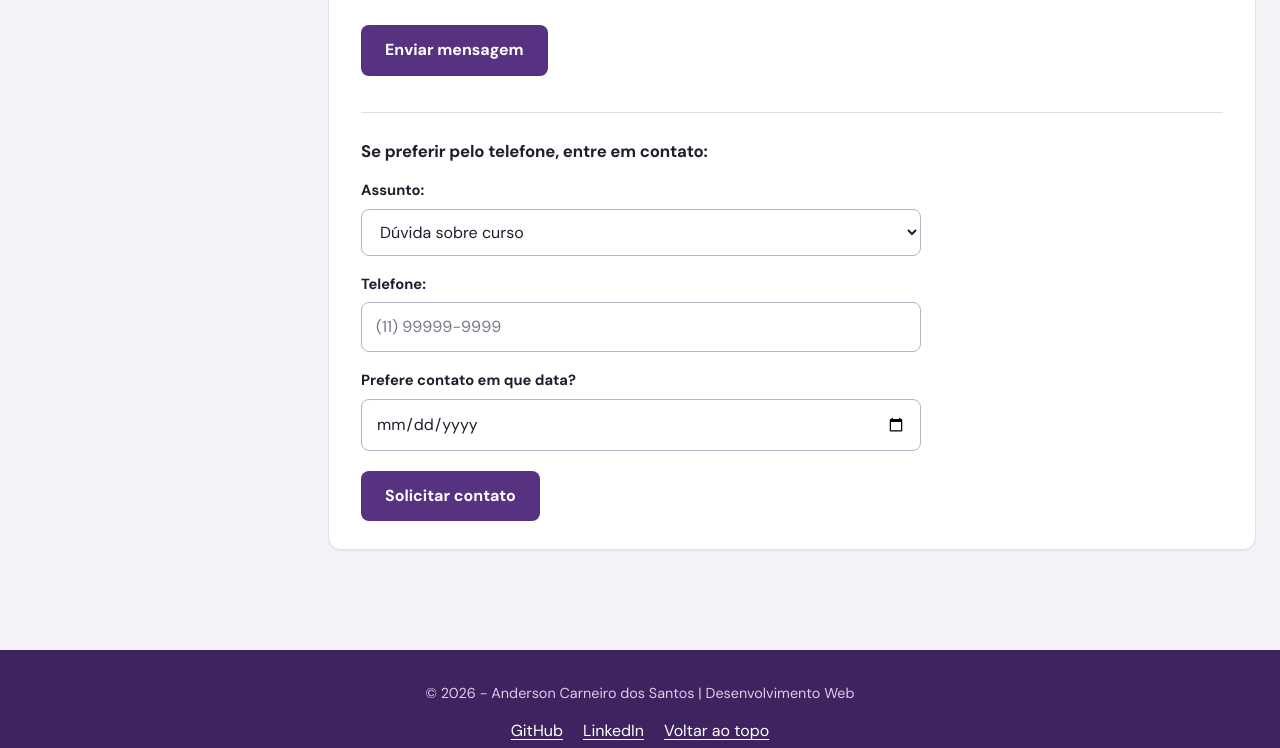
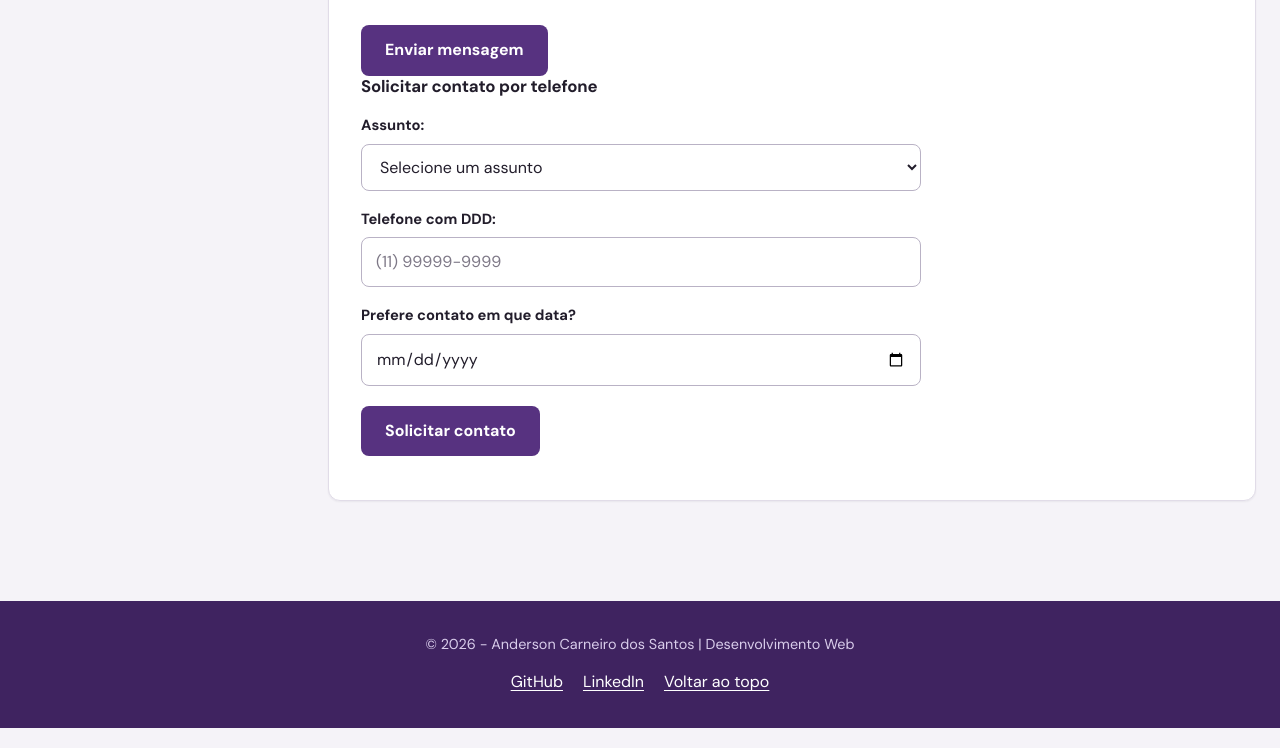
Before and after one commit to Ander010102/portfolio-web, a plain HTML site: page index.html in a window 1280 px wide. Shown: the part 4636-5384 px from the top of the page. Drawn offline with Linux system fonts and the light colour scheme.

Commit message:
Update index.html

```diff
--- a/index.html
+++ b/index.html
@@ -228,45 +228,77 @@
             <p>Meu primeiro código foi um "Olá, Mundo" em Java!</p>
         </aside>
 
-        <section id="contato">
-            <h3>Fale comigo</h3>
 
-            <h4>Se você tiver alguma dúvida ou sugestão, entre em contato:</h4>
+<section id="contato">
+    <h3>Fale comigo</h3>
+
+    <div class="contatos-grid">
+
+        <!-- CONTATO POR E-MAIL -->
+        <div class="contato-card">
+
+            <h4>Entre em contato por e-mail</h4>
+
             <form id="formContato" novalidate>
+
                 <label for="nomeContato">Nome:</label>
-                <input type="text" id="nomeContato" required minlength="3" maxlength="50">
+                <input type="text" id="nomeContato"
+                    required minlength="3" maxlength="50">
 
                 <label for="emailContato">E-mail:</label>
-                <input type="email" id="emailContato" required maxlength="100">
+                <input type="email" id="emailContato"
+                    required maxlength="100">
 
                 <label for="assunto">Assunto:</label>
-                <input type="text" id="assunto" maxlength="80" placeholder="Dúvida, sugestão...">
+                <input type="text" id="assunto"
+                    maxlength="80" placeholder="Dúvida, sugestão...">
 
                 <label for="mensagemContato">Mensagem:</label>
-                <textarea id="mensagemContato" required minlength="10" maxlength="500"
+                <textarea id="mensagemContato"
+                    required minlength="10" maxlength="500"
                     placeholder="Digite sua mensagem aqui..."></textarea>
 
                 <button type="submit">Enviar mensagem</button>
+
                 <p id="feedback" aria-live="polite"></p>
+
             </form>
+        </div>
 
-            <h4>Se preferir pelo telefone, entre em contato:</h4>
-            <form>
+        <!-- CONTATO POR TELEFONE -->
+        <div class="contato-card">
+
+            <h4>Solicitar contato por telefone</h4>
+
+            <form id="formTelefone" novalidate>
+
                 <label for="assuntoSelect">Assunto:</label>
-                <select id="assuntoSelect">
-                    <option>Dúvida sobre curso</option>
-                    <option>Sugestão</option>
+                <select id="assuntoSelect" required>
+                    <option value="">Selecione um assunto</option>
+                    <option value="Dúvida sobre curso">Dúvida sobre curso</option>
+                    <option value="Sugestão">Sugestão</option>
                 </select>
 
-                <label for="telefone">Telefone:</label>
-                <input type="tel" id="telefone" placeholder="(11) 99999-9999">
+                <label for="telefone">Telefone com DDD:</label>
+                <input type="tel" id="telefone"
+                    placeholder="(11) 99999-9999"
+                    maxlength="15"
+                    inputmode="numeric"
+                    autocomplete="tel"
+                    required>
 
                 <label for="data">Prefere contato em que data?</label>
-                <input type="date" id="data">
+                <input type="date" id="data" required>
 
                 <button type="submit">Solicitar contato</button>
+
+                <p id="feedbackTelefone" aria-live="polite"></p>
+
             </form>
-        </section>
+        </div>
+
+    </div>
+</section>
 
 
     </main>
```
